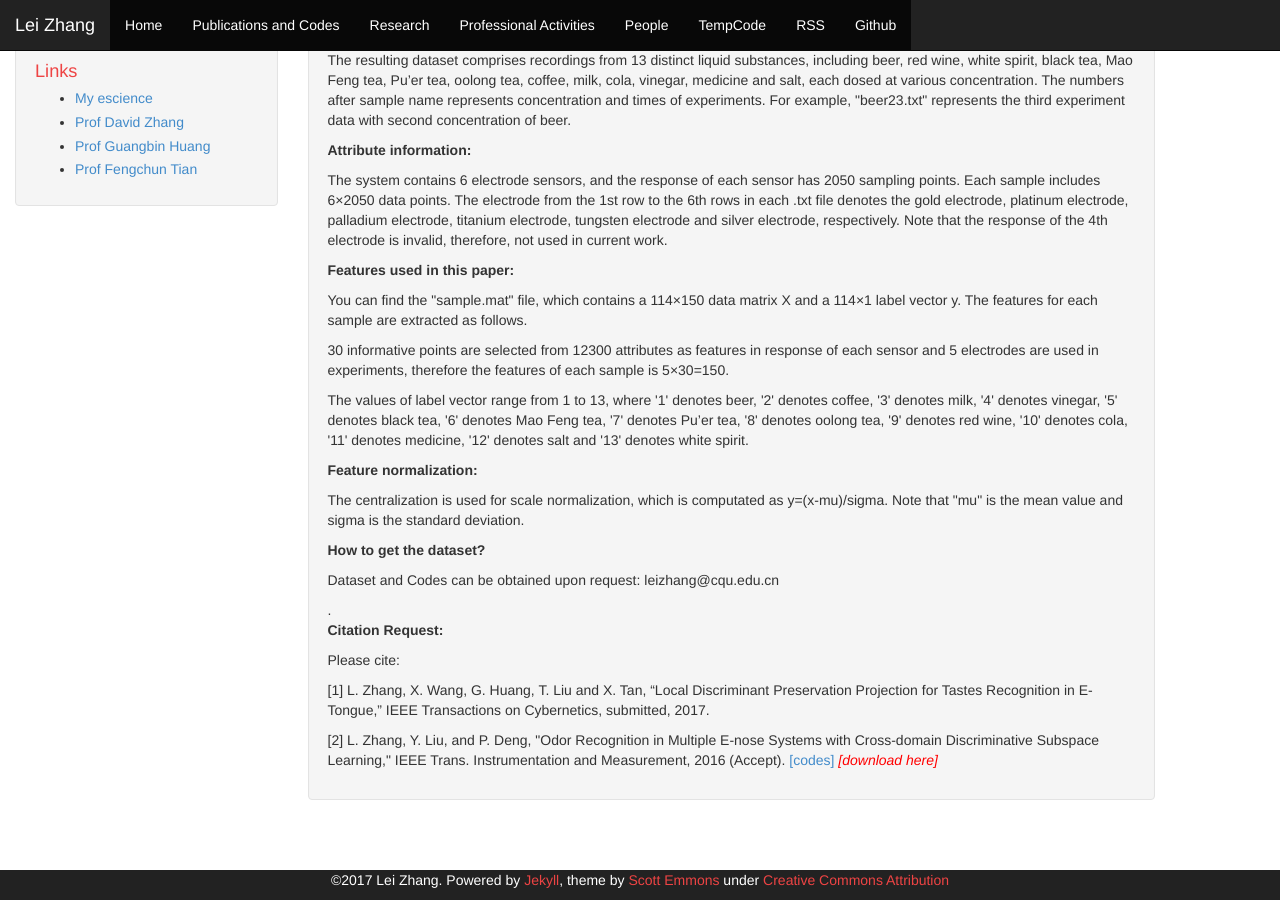
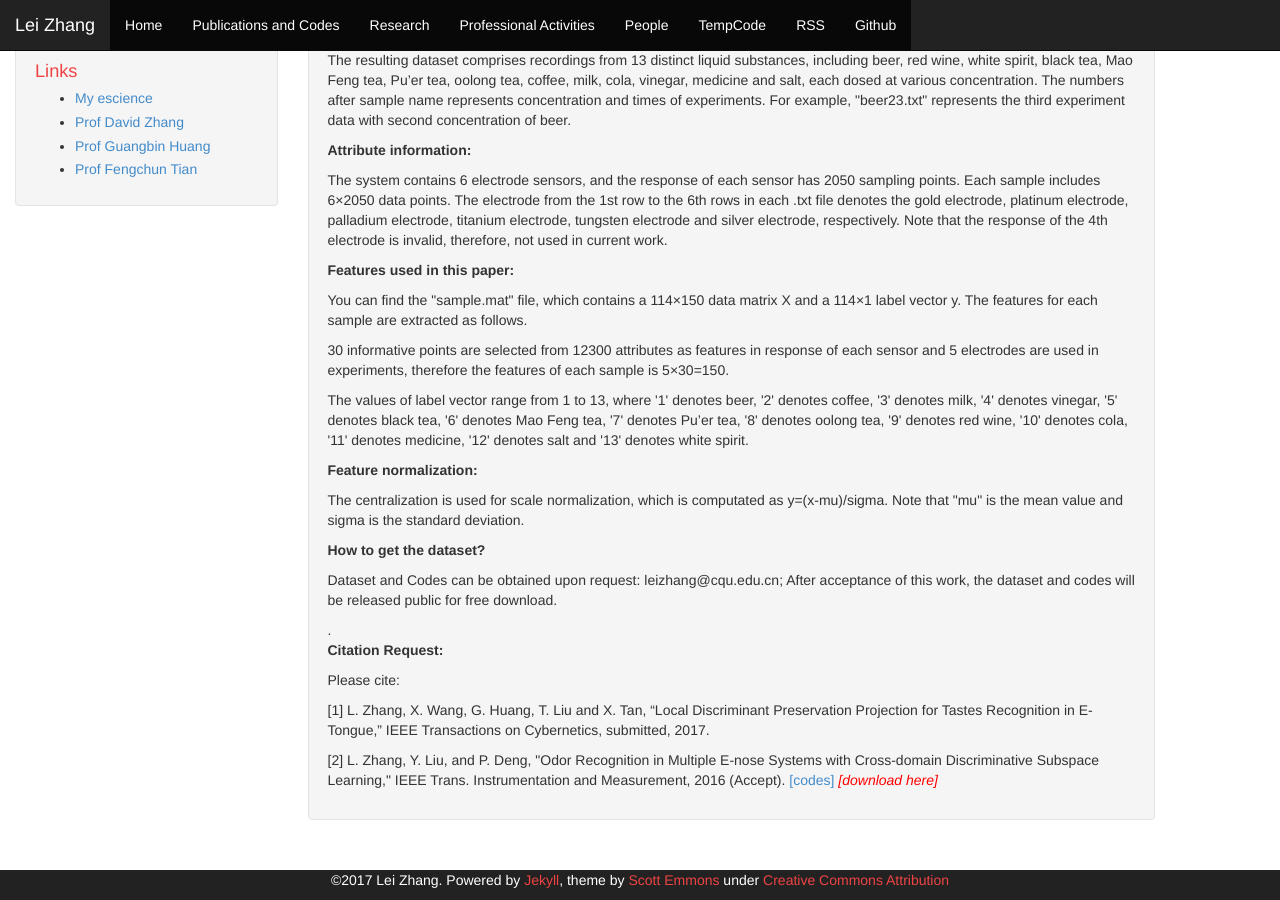
Before and after one commit to DrLeiZhang/website, a Jekyll site: the page built from tempcode.html, in a window 1280 px wide and 900 px high, scrolled down 791 px. Built offline with Jekyll 4.4.1, drawn with Linux system fonts in a browser that asks for light colours; Markdown is read by kramdown in place of the engine named in the settings.

Commit message:
Update
Signed-off-by: leizhang@cqu.edu.cn <leizhang@cqu.edu.cn>

```diff
--- a/tempcode.html
+++ b/tempcode.html
@@ -47,7 +47,7 @@ layout: default
 <!--<p><a href="resources/demo_code_E-Tongue.rar">Source Code download here</a></p>-->
 
 <p><B>How to get the dataset? </B></p>
-<p>Dataset and Codes can be obtained upon request: leizhang@cqu.edu.cn</p>.
+<p>Dataset and Codes can be obtained upon request: leizhang@cqu.edu.cn; After acceptance of this work, the dataset and codes will be released public for free download.</p>.
 
 <p><b>Citation Request:</B></p>
 
```
